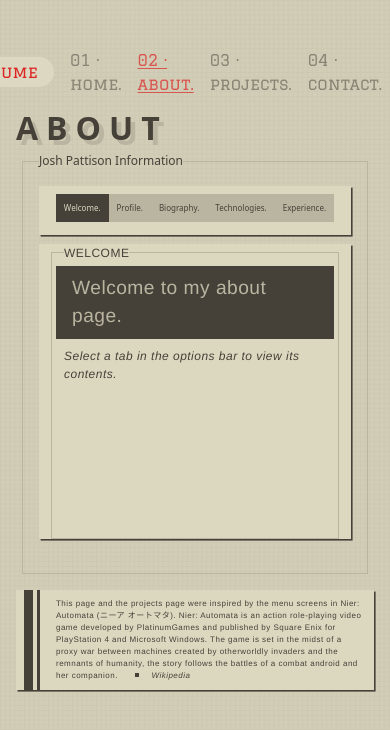
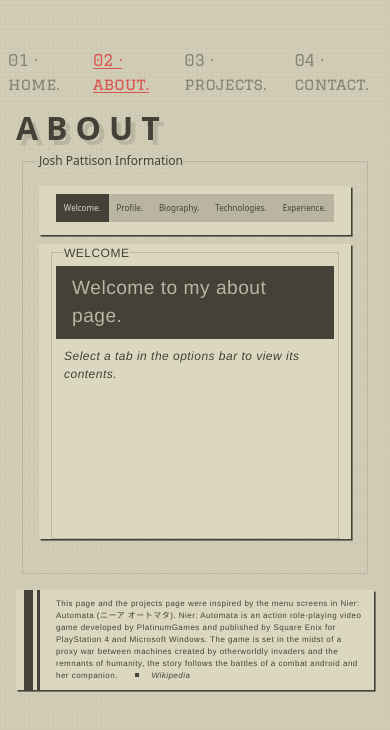
Before and after one commit to pattisoj/portfolio, a Next.js app: page /about in a window 390 px wide. Shown: the top 730 px of the page. Built offline with nearby package versions, Linux system fonts and the light colour scheme.

Commit message:
Made the home page more responsive

```diff
--- a/styles/globals.css
+++ b/styles/globals.css
@@ -36,11 +36,16 @@ body{
     border: solid #454138;
     border-width: 0.1rem 0 0.1rem 0;
     border-radius: 15px;
-    padding-top: 4rem;
-    padding-bottom: 4.7rem;
+    padding-left: 2.5rem;
+    padding-top: 2rem;
+    padding-bottom: 4rem;
     color: black;
     transition-duration: 2s;
     z-index: 2;
+}
+
+.home-information-container{
+    width:70%;
 }
 
 .home-title{
@@ -109,10 +114,82 @@ body{
     margin-top: .5rem;
 }
 
-.home-image-wrapper{
-    height: 50vh;
-    width: 50vw;
-    align-self: flex-end;
-    margin-top: -60vh;
-    z-index: 1;
+
+
+@media screen and (max-height: 1500px) {
+    .home-image-wrapper{
+        height: 60vh;
+        width: 60vw;
+        align-self: flex-end;
+        margin-top: -20vh;
+        z-index: 1;
+    }
 }
+
+@media screen and (max-height: 1000px) {
+    .home-image-wrapper{
+        height: 50vh;
+        width: 50vw;
+        align-self: flex-end;
+        margin-top: -36vh;
+        z-index: 1;
+    }
+}
+@media screen and (max-height: 800px) {
+    .home-image-wrapper{
+        height: 50vh;
+        width: 50vw;
+        align-self: flex-end;
+        margin-top: -58vh;
+        z-index: 1;
+    }
+}
+
+@media screen and (max-width: 925px) {
+    .home-content-container{
+        width: 90vw;
+        margin-top: 7.5vh;
+        margin-left: auto;
+        margin-right: auto;
+        padding-left: .5rem;
+        padding-top: .5rem;
+        padding-bottom: 1rem;
+    }
+
+    #home-logo-bar{
+        margin-top: 20vh;
+    }
+
+    .home-image-wrapper{
+        height: 70vh;
+        width: 70vw;
+        margin-top: 4rem;
+    }
+}
+
+@media screen and (max-width: 600px) {
+    .resume-button{
+        display: none;
+    }
+
+    #home-logo-bar{
+        margin-top: 27.5vh;
+    }
+
+    .home-content-container{
+        font-size: .75rem;
+        overflow: scroll;
+    }
+
+    .home-title{
+        font-size: 2.5rem;
+    }
+
+    .home-p{
+        font-size: .75rem;
+    }
+
+    .home-image-wrapper{
+        display: none;
+    }
+}
```
